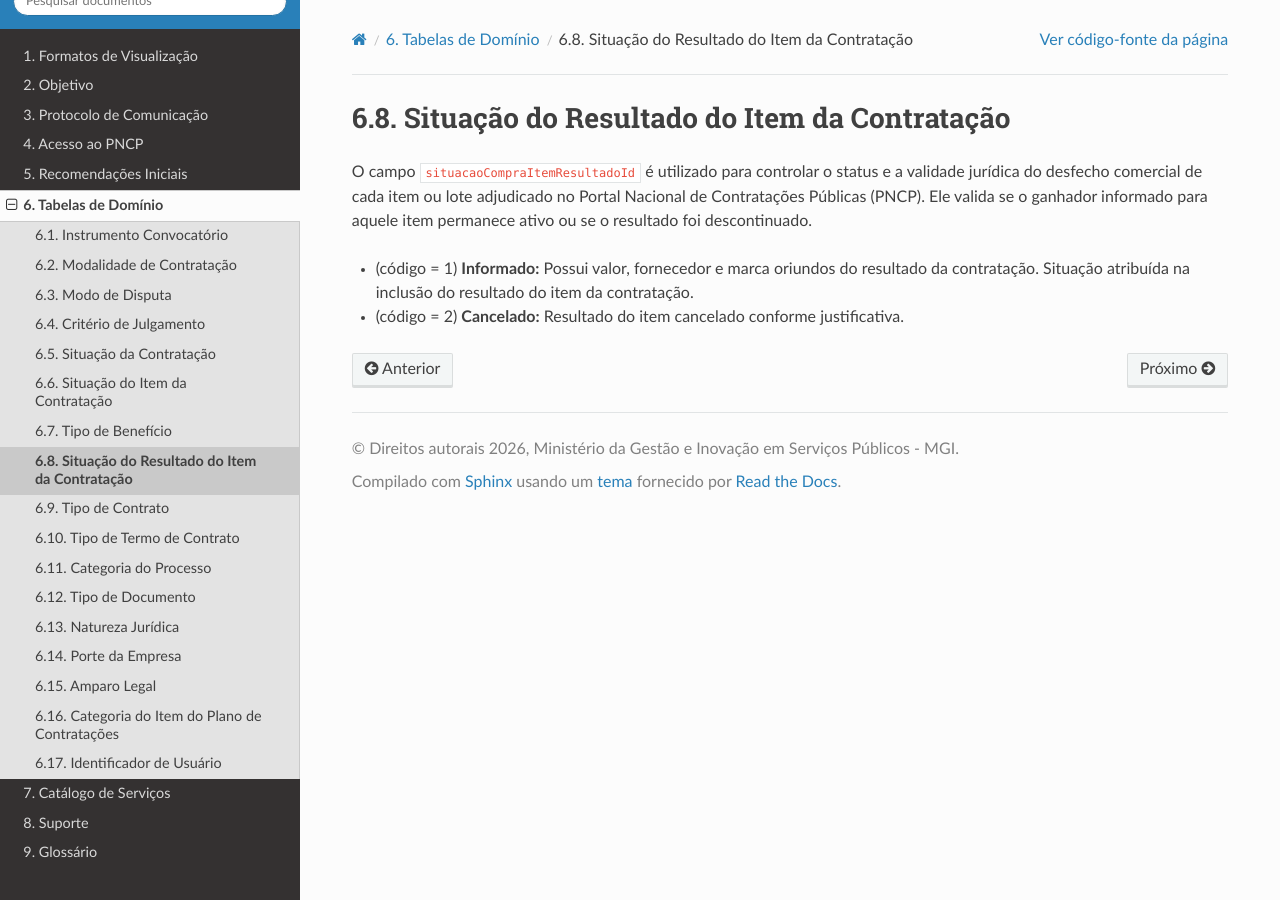
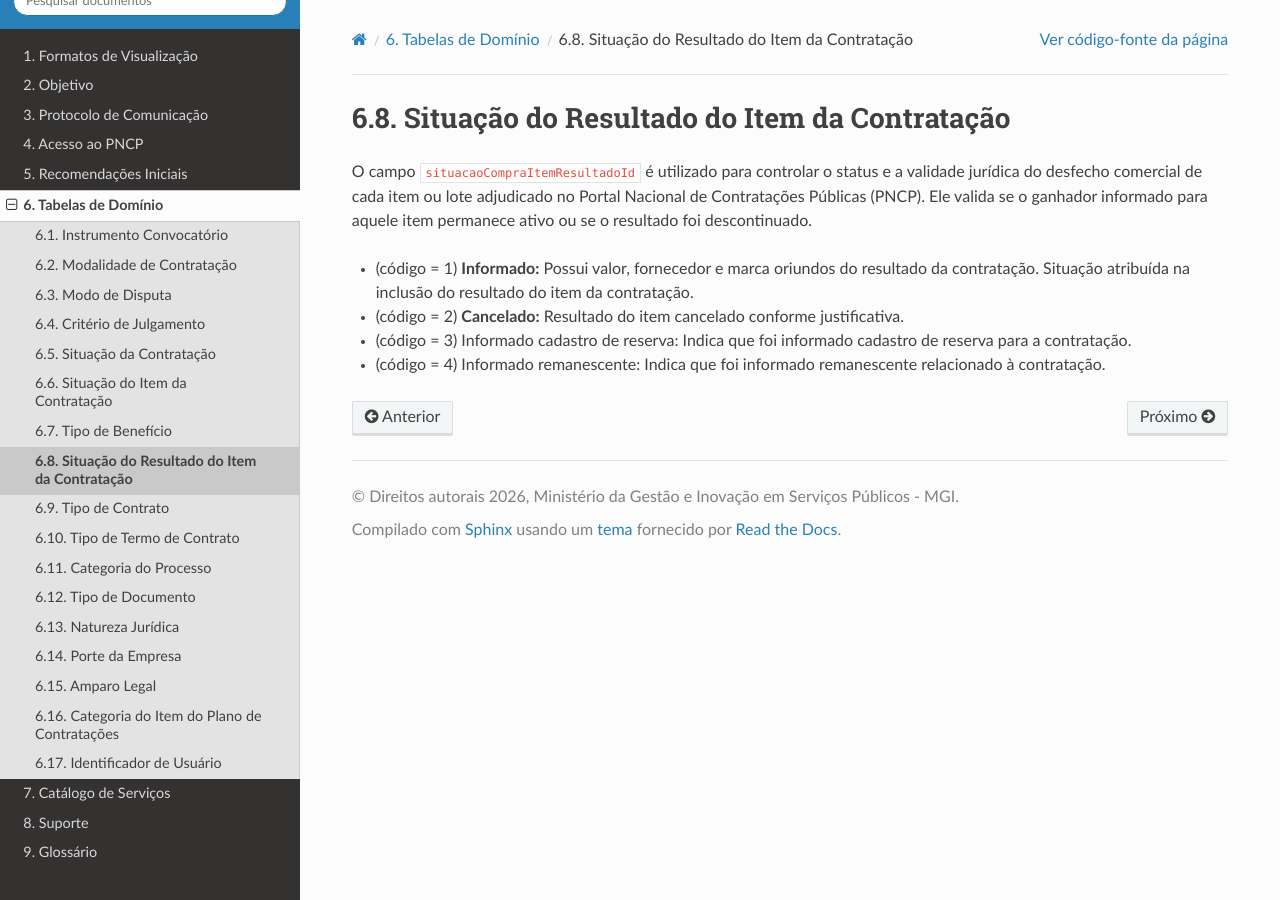
Before and after one commit to sofiaestrelab/Manual-de-Consulta-do-PNCP, a Sphinx documentation site: the page built from docs/source/tabelas_de_dominio/situacao_do_resultado_do_item_da_contratacao.rst, in a window 1280 px wide. Built offline with Sphinx 7.4.7 and the Read the Docs theme 3.1.0, drawn with Linux system fonts in a browser that asks for light colours.

Commit message:
Update item status descriptions in documentation
Added descriptions for 'Informado cadastro de reserva' and 'Informado remanescente' statuses.

```diff
--- a/docs/source/tabelas_de_dominio/situacao_do_resultado_do_item_da_contratacao.rst
+++ b/docs/source/tabelas_de_dominio/situacao_do_resultado_do_item_da_contratacao.rst
@@ -6,3 +6,7 @@ O campo ``situacaoCompraItemResultadoId`` é utilizado para controlar o status e
 - (código = 1) **Informado:** Possui valor, fornecedor e marca oriundos do resultado da contratação. Situação atribuída na inclusão do resultado do item da contratação.
 
 - (código = 2) **Cancelado:** Resultado do item cancelado conforme justificativa.
+
+- (código = 3) Informado cadastro de reserva: Indica que foi informado cadastro de reserva para a contratação.
+
+- (código = 4) Informado remanescente: Indica que foi informado remanescente relacionado à contratação.
```
